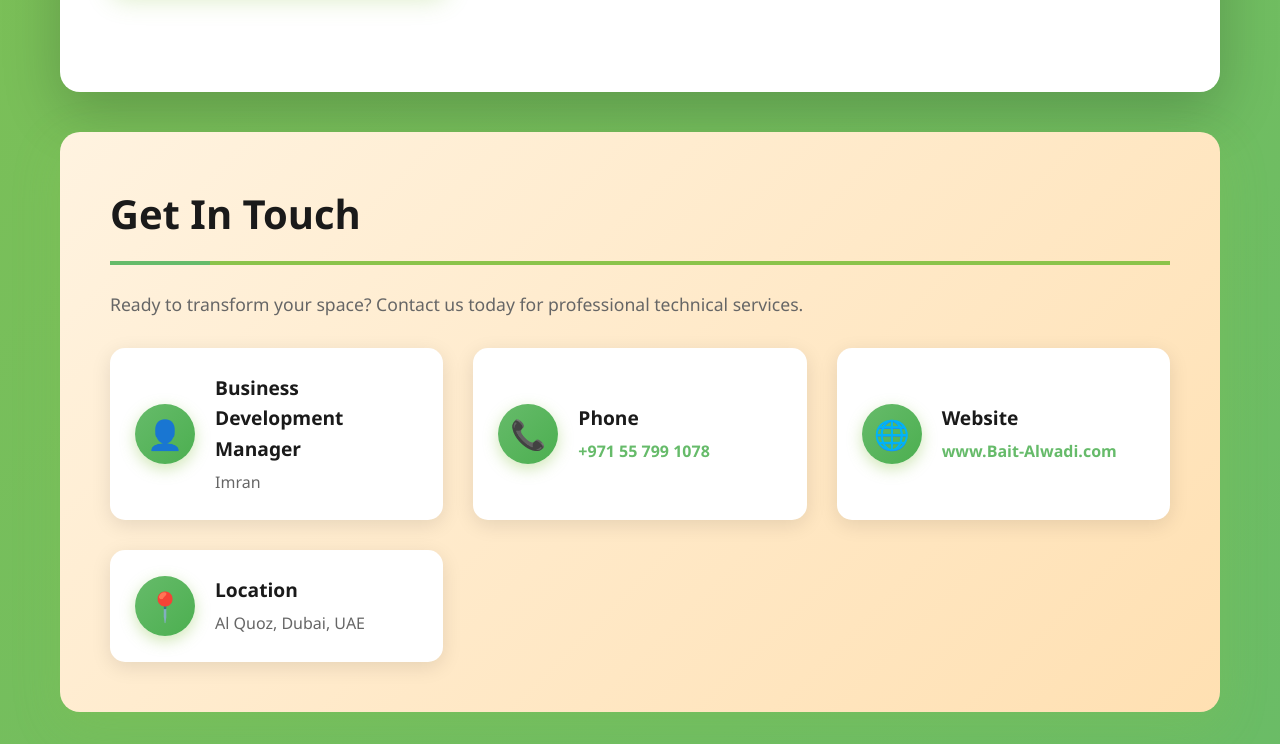
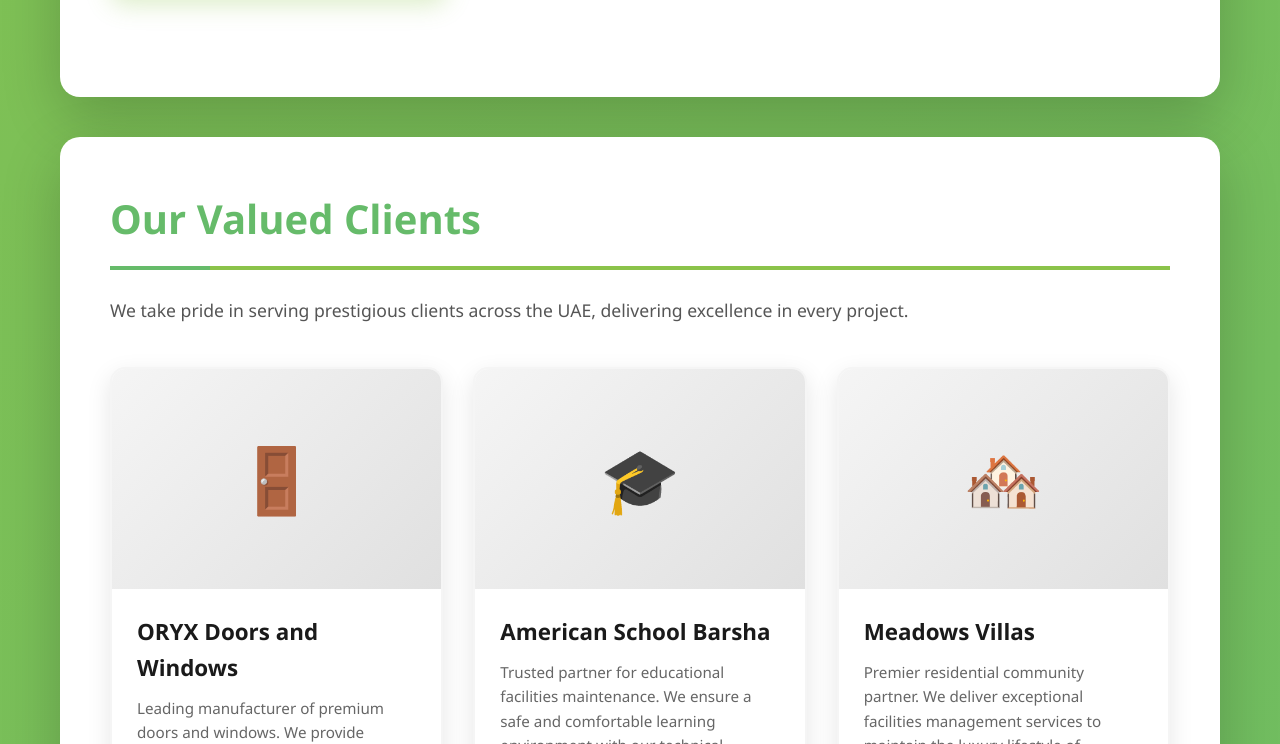
Before and after one commit to imran969-bot/Bait-Al-Wadi-Technical-Services-LLC, a plain HTML site: page index.html in a window 1280 px wide. Shown: the part 2056-2800 px from the top of the page. Drawn offline with Linux system fonts and the light colour scheme.

Commit message:
Add files via upload

```diff
--- a/index.html
+++ b/index.html
@@ -100,7 +100,7 @@
             left: -100%;
             width: 100%;
             height: 100%;
-                            background: linear-gradient(90deg, transparent, rgba(139, 195, 74, 0.2), transparent);
+            background: linear-gradient(90deg, transparent, rgba(139, 195, 74, 0.2), transparent);
             animation: shine 3s infinite;
         }
 
@@ -253,6 +253,78 @@
             z-index: 1;
         }
 
+        .clients-section {
+            background: white;
+            border-radius: 20px;
+            padding: 50px;
+            margin-bottom: 40px;
+            box-shadow: 0 20px 60px rgba(0,0,0,0.2);
+            animation: fadeInUp 1s ease;
+        }
+
+        .clients-grid {
+            display: grid;
+            grid-template-columns: repeat(auto-fit, minmax(280px, 1fr));
+            gap: 30px;
+            margin-top: 40px;
+        }
+
+        .client-card {
+            background: white;
+            border-radius: 15px;
+            overflow: hidden;
+            box-shadow: 0 8px 25px rgba(0,0,0,0.1);
+            transition: all 0.4s ease;
+            animation: fadeInUp 0.6s ease backwards;
+            border: 2px solid #f5f5f5;
+        }
+
+        .client-card:nth-child(1) { animation-delay: 0.1s; }
+        .client-card:nth-child(2) { animation-delay: 0.2s; }
+        .client-card:nth-child(3) { animation-delay: 0.3s; }
+        .client-card:nth-child(4) { animation-delay: 0.4s; }
+
+        .client-card:hover {
+            transform: translateY(-10px);
+            box-shadow: 0 15px 40px rgba(139, 195, 74, 0.3);
+            border-color: #8BC34A;
+        }
+
+        .client-image {
+            width: 100%;
+            height: 220px;
+            object-fit: cover;
+            background: linear-gradient(135deg, #f5f5f5 0%, #e0e0e0 100%);
+            display: flex;
+            align-items: center;
+            justify-content: center;
+            font-size: 4em;
+            color: #8BC34A;
+            transition: all 0.4s ease;
+        }
+
+        .client-card:hover .client-image {
+            transform: scale(1.05);
+        }
+
+        .client-info {
+            padding: 25px;
+            background: white;
+        }
+
+        .client-info h3 {
+            color: #1a1a1a;
+            font-size: 1.4em;
+            margin-bottom: 10px;
+            font-weight: 600;
+        }
+
+        .client-info p {
+            color: #666;
+            font-size: 0.95em;
+            line-height: 1.6;
+        }
+
         .contact-info {
             background: linear-gradient(135deg, #fff3e0 0%, #ffe0b2 100%);
             padding: 50px;
@@ -370,7 +442,7 @@
             left: -50%;
             width: 200%;
             height: 200%;
-                            background: radial-gradient(circle, rgba(139, 195, 74, 0.1) 0%, transparent 70%);
+            background: radial-gradient(circle, rgba(139, 195, 74, 0.1) 0%, transparent 70%);
             animation: rotate 20s linear infinite;
         }
 
@@ -445,12 +517,14 @@
             }
 
             .main-content,
+            .clients-section,
             .contact-info,
             .cta-section {
                 padding: 30px 20px;
             }
 
-            .services-grid {
+            .services-grid,
+            .clients-grid {
                 grid-template-columns: 1fr;
             }
 
@@ -464,7 +538,7 @@
     <div class="container">
         <header>
             <div class="logo-container">
-                <img src="logo.png" alt="Bait Al Wadi Logo" class="logo">
+                <img src="logo.jpeg" alt="Bait Al Wadi Logo" class="logo">
             </div>
             <h1>Bait Al Wadi Technical Services LLC</h1>
             <p class="tagline">Your Trusted Partner in Technical Solutions</p>
@@ -524,6 +598,41 @@
             </div>
         </div>
 
+        <div class="clients-section">
+            <h2>Our Valued Clients</h2>
+            <p class="intro-text">We take pride in serving prestigious clients across the UAE, delivering excellence in every project.</p>
+            <div class="clients-grid">
+                <div class="client-card">
+                    <div class="client-image">🚪</div>
+                    <div class="client-info">
+                        <h3>ORYX Doors and Windows</h3>
+                        <p>Leading manufacturer of premium doors and windows. We provide comprehensive installation and maintenance services for their high-quality products.</p>
+                    </div>
+                </div>
+                <div class="client-card">
+                    <div class="client-image">🎓</div>
+                    <div class="client-info">
+                        <h3>American School Barsha</h3>
+                        <p>Trusted partner for educational facilities maintenance. We ensure a safe and comfortable learning environment with our technical services.</p>
+                    </div>
+                </div>
+                <div class="client-card">
+                    <div class="client-image">🏘️</div>
+                    <div class="client-info">
+                        <h3>Meadows Villas</h3>
+                        <p>Premier residential community partner. We deliver exceptional facilities management services to maintain the luxury lifestyle of residents.</p>
+                    </div>
+                </div>
+                <div class="client-card">
+                    <div class="client-image">💎</div>
+                    <div class="client-info">
+                        <h3>Diamond View</h3>
+                        <p>Exclusive property management partnership. Our comprehensive technical solutions ensure optimal comfort and functionality for this premium development.</p>
+                    </div>
+                </div>
+            </div>
+        </div>
+
         <div class="contact-info">
             <h2 style="color: #1a1a1a;">Get In Touch</h2>
             <p style="font-size: 1.1em; color: #666; margin-bottom: 20px;">Ready to transform your space? Contact us today for professional technical services.</p>
```
Also changed, not shown: logo.jpeg (added).
